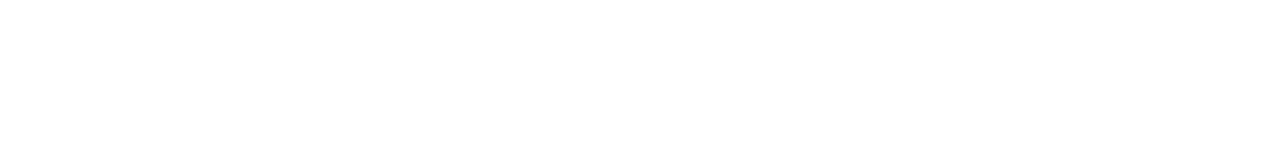
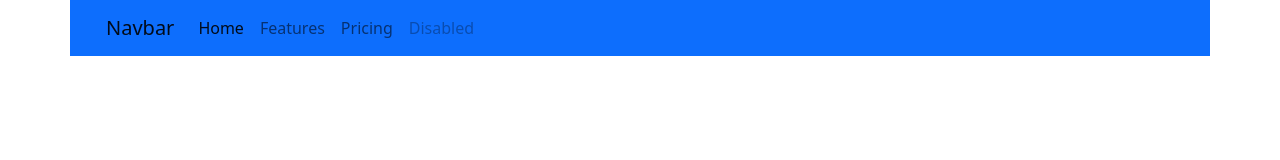
Before and after one commit to AlexandreHamm/Project-Restaurant, a plain HTML site: page index.html in a window 1280 px wide. Drawn offline with nearby package versions, Linux system fonts and the light colour scheme.

Commit message:
feat: navbar

```diff
--- a/index.html
+++ b/index.html
@@ -12,7 +12,24 @@
   </head>
   <body>
     <section class="container">
-
+        <div class="row">
+            <nav class="navbar navbar-expand-lg navbar-light bg-primary">
+                <div class="container-fluid">
+                    <a class="navbar-brand" href="#">Navbar</a>
+                    <button class="navbar-toggler" type="button" data-bs-toggle="collapse" data-bs-target="#navbarNavAltMarkup" aria-controls="navbarNavAltMarkup" aria-expanded="false" aria-label="Toggle navigation">
+                        <span class="navbar-toggler-icon"></span>
+                    </button>
+                    <div class="collapse navbar-collapse" id="navbarNavAltMarkup">
+                        <div class="navbar-nav">
+                        <a class="nav-link active" aria-current="page" href="#">Home</a>
+                        <a class="nav-link" href="#">Features</a>
+                        <a class="nav-link" href="#">Pricing</a>
+                        <a class="nav-link disabled" href="#" tabindex="-1" aria-disabled="true">Disabled</a>
+                        </div>
+                    </div>
+                </div>
+            </nav>
+        </div>
     </section>
     <!-- Option 1: Bootstrap Bundle with Popper -->
     <script src="https://cdn.jsdelivr.net/npm/bootstrap@5.0.0-beta3/dist/js/bootstrap.bundle.min.js" integrity="sha384-JEW9xMcG8R+pH31jmWH6WWP0WintQrMb4s7ZOdauHnUtxwoG2vI5DkLtS3qm9Ekf" crossorigin="anonymous"></script>
```
